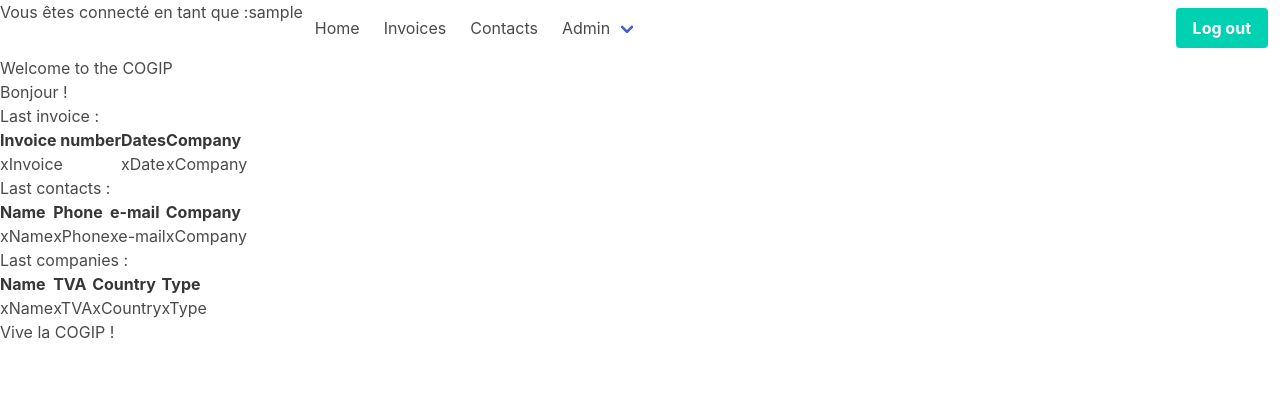
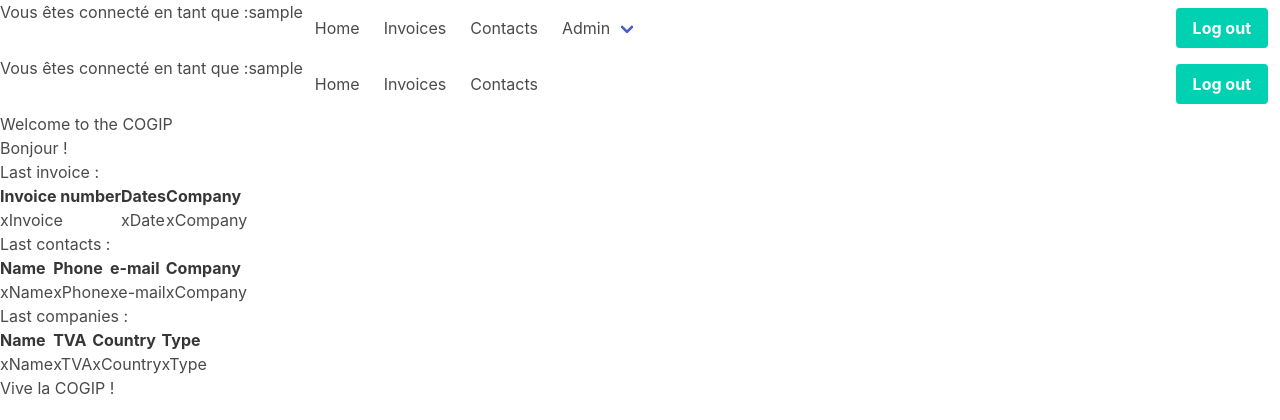
Before and after one commit to Richardtristan/PHP-challenge-2, a PHP site: page /welcome in a window 1280 px wide. Shown: the top 420 px of the page. Run offline with PHP 8.4, Linux system fonts and the light colour scheme; the visitor is signed in with stand-in values (Sample User, id 1).

Commit message:
modif header

```diff
--- a/src/View/html_base/Lists/contact_list.php
+++ b/src/View/html_base/Lists/contact_list.php
@@ -7,9 +7,9 @@
             <th>Company</th>
         </tr>
         <tr>
-            <td>xName</td>
-            <td>xTelephone</td>
-            <td>xCompany</td>
+            <td><!--Insert Name--></td>
+            <td><!--Insert Telephone--></td>
+            <td><!--Insert Company--></td>
         </tr>
     </table>
 </div>
--- a/src/View/php/header.php
+++ b/src/View/php/header.php
@@ -15,7 +15,7 @@ session_start();
 </head>
 <body>
 
-    <nav class="navbar" role="navigation" aria-label="main navigation">
+    <nav class="navbar" role="navigation" aria-label="main navigation" id='admin'>
         <p>Vous êtes connecté en tant que :<?php echo $_SESSION['username'] ?> </p>
         <div class="navbar-brand">
             <a role="button" class="navbar-burger" aria-label="menu" aria-expanded="false" data-target="navbarBasicExample">
@@ -67,3 +67,33 @@ session_start();
             </div>
         </div>
     </nav>
+
+    <nav class="navbar" role="navigation" aria-label="main navigation" id='user'>
+        <p>Vous êtes connecté en tant que :<?php echo $_SESSION['username'] ?> </p>
+        <div class="navbar-brand">
+            <a role="button" class="navbar-burger" aria-label="menu" aria-expanded="false" data-target="navbarBasicExample">
+                <span aria-hidden="true"></span>
+                <span aria-hidden="true"></span>
+                <span aria-hidden="true"></span>
+            </a>
+        </div>
+        <div id="navbarBasicExample" class="navbar-menu">
+            <div class="navbar-start">
+                <a class="navbar-item" href="#">Home</a>
+
+                <a class="navbar-item" href="#">Invoices</a>
+
+                <a class="navbar-item" href="#">Contacts</a>
+            </div>
+
+            <div class="navbar-end">
+                <div class="navbar-item">
+                    <div class="buttons">
+                        <a class="button is-primary">
+                            <strong>Log out</strong>
+                        </a>
+                    </div>
+                </div>
+            </div>
+        </div>
+    </nav>
```
Also changed, not shown: src/View/html_base/Lists/companies_list.php (+6 -6 lines), src/View/html_base/Lists/invoices_list.php (+4 -3 lines).
